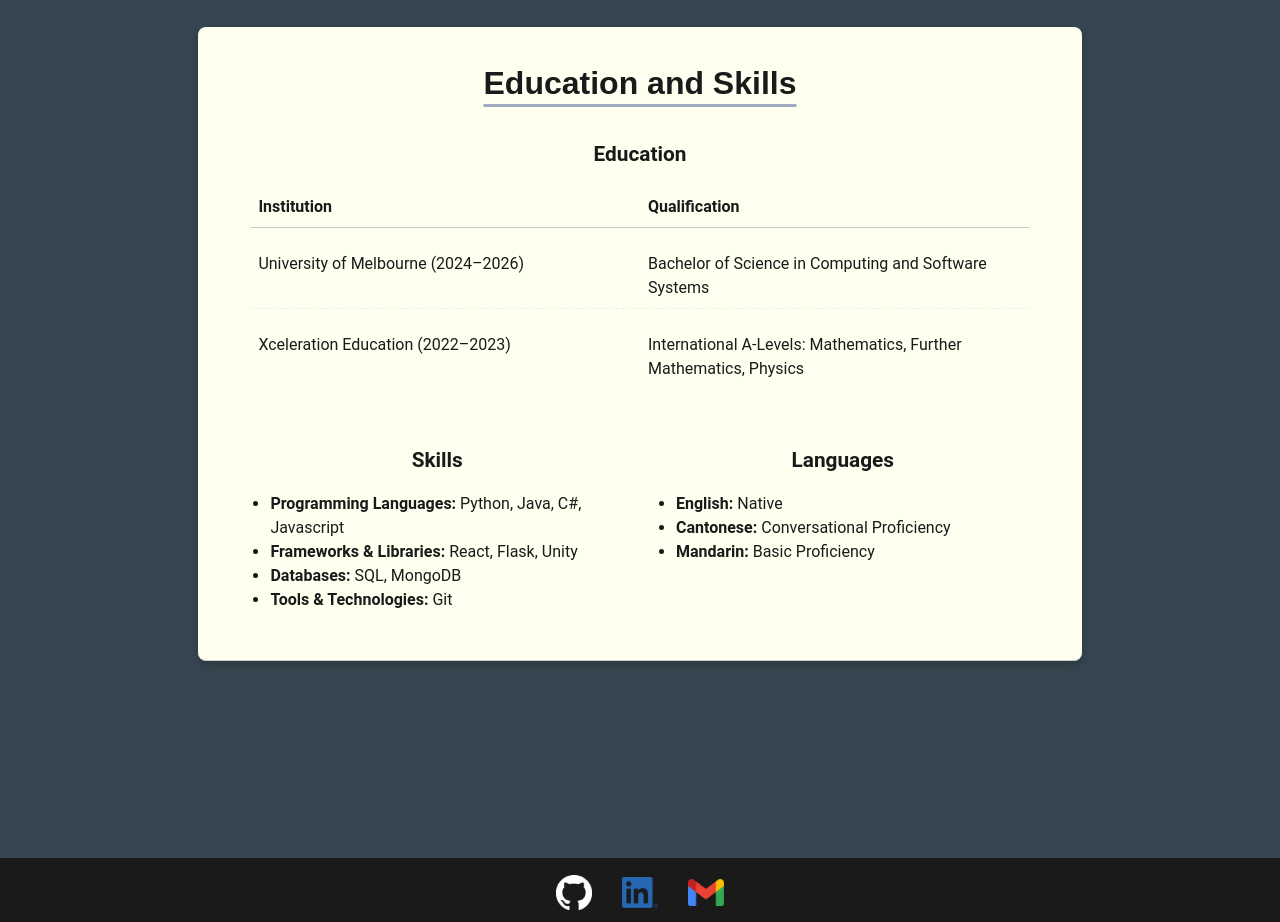
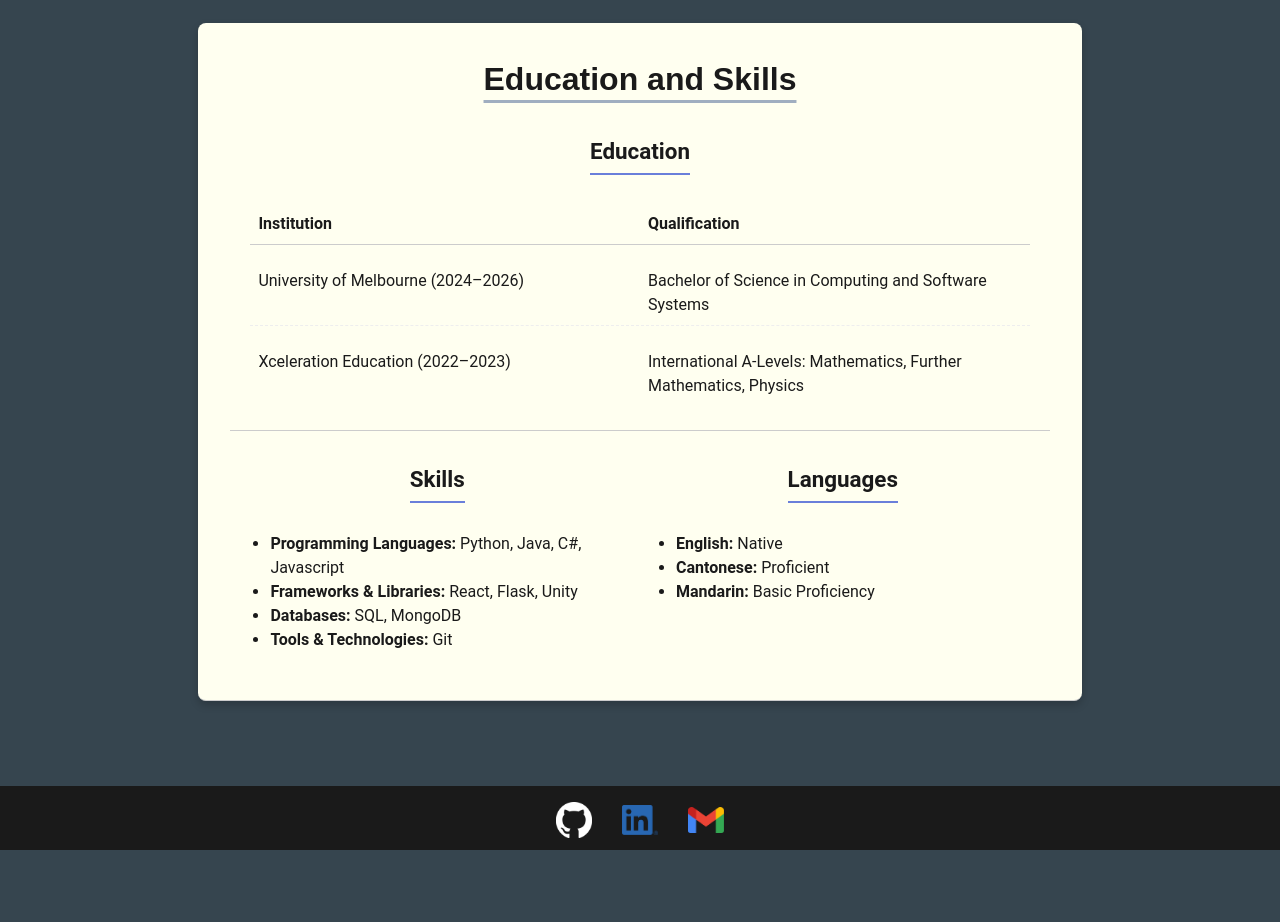
Before and after one commit to iden0605/portfolio, a React (Vite) app: page /home in a window 1280 px wide. Shown: the part 1480-2402 px from the top of the page. After the commit the page ends 2330 px from the top, so only its background shows below. Built offline with nearby package versions, Linux system fonts and the light colour scheme.

Commit message:
final changes to home page

```diff
--- a/src/App.css
+++ b/src/App.css
@@ -42,7 +42,7 @@
   display: flex;
   gap: 1.5rem; /* Increased spacing between links */
   font-size: 1.1em; /* Slightly larger font size */
-  margin: 0;
+  margin-right: 45rem; /* Add space between nav links and contact button */
   padding: 0;
 }
 
@@ -56,7 +56,8 @@
   color: var(--subtle-accent);
   text-decoration: underline; /* Add underline on hover */
   text-underline-offset: 4px; /* Add some space between text and underline */
-  transition: color 0.1s ease-in-out, text-decoration 0.1s ease-in-out; /* Even faster transition */
+  transition: color 0.1s ease-in-out, text-decoration 0.1s ease-in-out, transform 0.2s ease-in-out; /* Even faster transition */
+  transform: translateY(-2px); /* Move the link up slightly on hover */
 }
 
 /* Style for the active navigation link */
@@ -87,6 +88,11 @@
   background-color: #5a6fca; /* Darker shade of subtle accent on hover */
 }
 
+.navbar-logo {
+  height: 30px; /* Adjust height as needed */
+  margin-right: 1rem; /* Space between logo and nav links */
+}
+
 .main-content {
   padding: 2rem;
   color: var(--text-color); /* Add default text color */
@@ -94,9 +100,9 @@
   max-width: 1600px; /* Limit content width */
   margin: 0 auto; /* Center the content */
   padding: 2rem; /* Add padding around the content */
-  margin-bottom: 4rem; /* Add space between main content and footer */
+  margin-bottom: 0.5rem; /* Add space between main content and footer */
   /* Add margin-top to create space for the sticky navbar */
-  margin-top: 60px; /* Estimated height of the navbar */
+  margin-top: 30px; /* Estimated height of the navbar */
 }
 
 .section {
@@ -115,7 +121,7 @@
   font-weight: 700; /* Bolder font weight for section headings */
   color: var(--primary-color);
   margin-top: 0;
-  margin-bottom: 2rem; /* Adjusted space below headings */
+  margin-bottom: 0; /* Removed bottom margin from main heading */
 }
 
 .section-divider {
@@ -267,7 +273,7 @@
 
 /* Add margin below the last section before the footer */
 .page-content {
-  margin-bottom: 4rem; /* Add space between page content and footer */
+  margin-bottom: 0.5rem; /* Add space between page content and footer */
 }
 
 .projects-grid {
@@ -287,11 +293,14 @@
 }
 
 .section h3 {
-  font-size: 1.3em; /* Adjusted font size for subheadings */
-  font-weight: 600; /* Slightly less bold than main heading */
+  font-size: 1.4em; /* Slightly increased font size for subheadings */
+  font-weight: 700; /* Bolder font weight for subheadings */
   color: var(--primary-color);
-  margin-top: 1.5rem; /* Adjusted space above subheadings */
+  margin-top: 0; /* Removed top margin from subheadings */
   margin-bottom: 0.8rem; /* Adjusted space below subheadings */
+  border-bottom: 2px solid var(--subtle-accent); /* Subtle underline */
+  padding-bottom: 0.2em; /* Space between text and underline */
+  display: inline-block; /* Ensure underline only covers text */
 }
 
 /* AboutMe Component Styles */
@@ -339,6 +348,8 @@
   text-align: left; /* Align text to the left */
   margin-top: 1.5rem; /* Space above the table */
   padding: 0 20px; /* Add horizontal padding for alignment */
+  border-bottom: 1px solid #ccc; /* Add a fine bottom border */
+  padding-bottom: 1.5rem; /* Add padding below the border */
 }
 
 .table-header {
--- a/src/Components/EducationAndSkills.jsx
+++ b/src/Components/EducationAndSkills.jsx
@@ -15,7 +15,7 @@ function EducationAndSkills() {
 
   const languages = [
     <><strong>English:</strong> Native</>,
-    <><strong>Cantonese:</strong> Conversational Proficiency</>,
+    <><strong>Cantonese:</strong> Proficient</>,
     <><strong>Mandarin:</strong> Basic Proficiency</>
   ];
 
```
Also changed, not shown: src/assets/logo.png (added), 1 other file (tests, documents, lock files or other folders).
